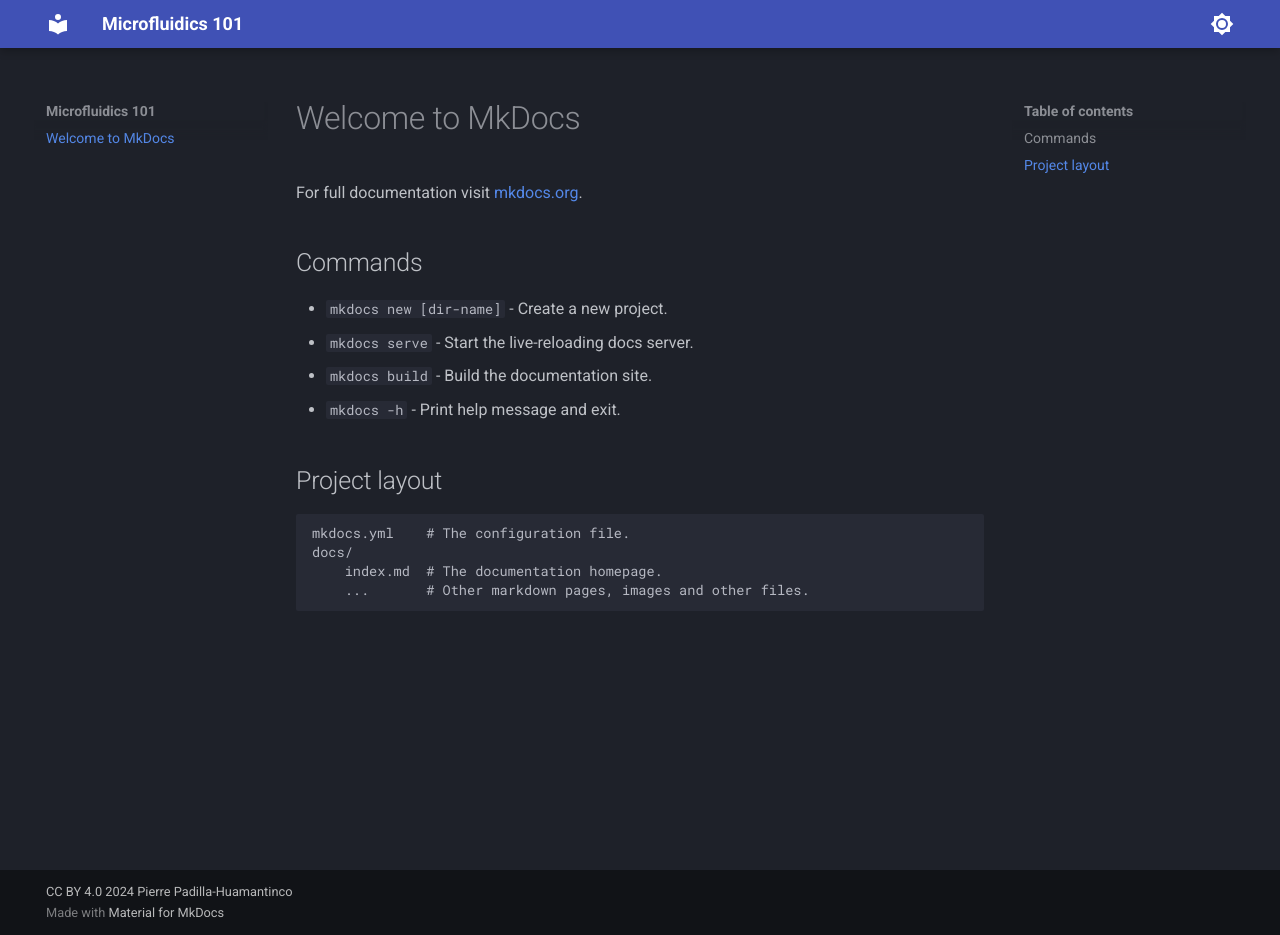
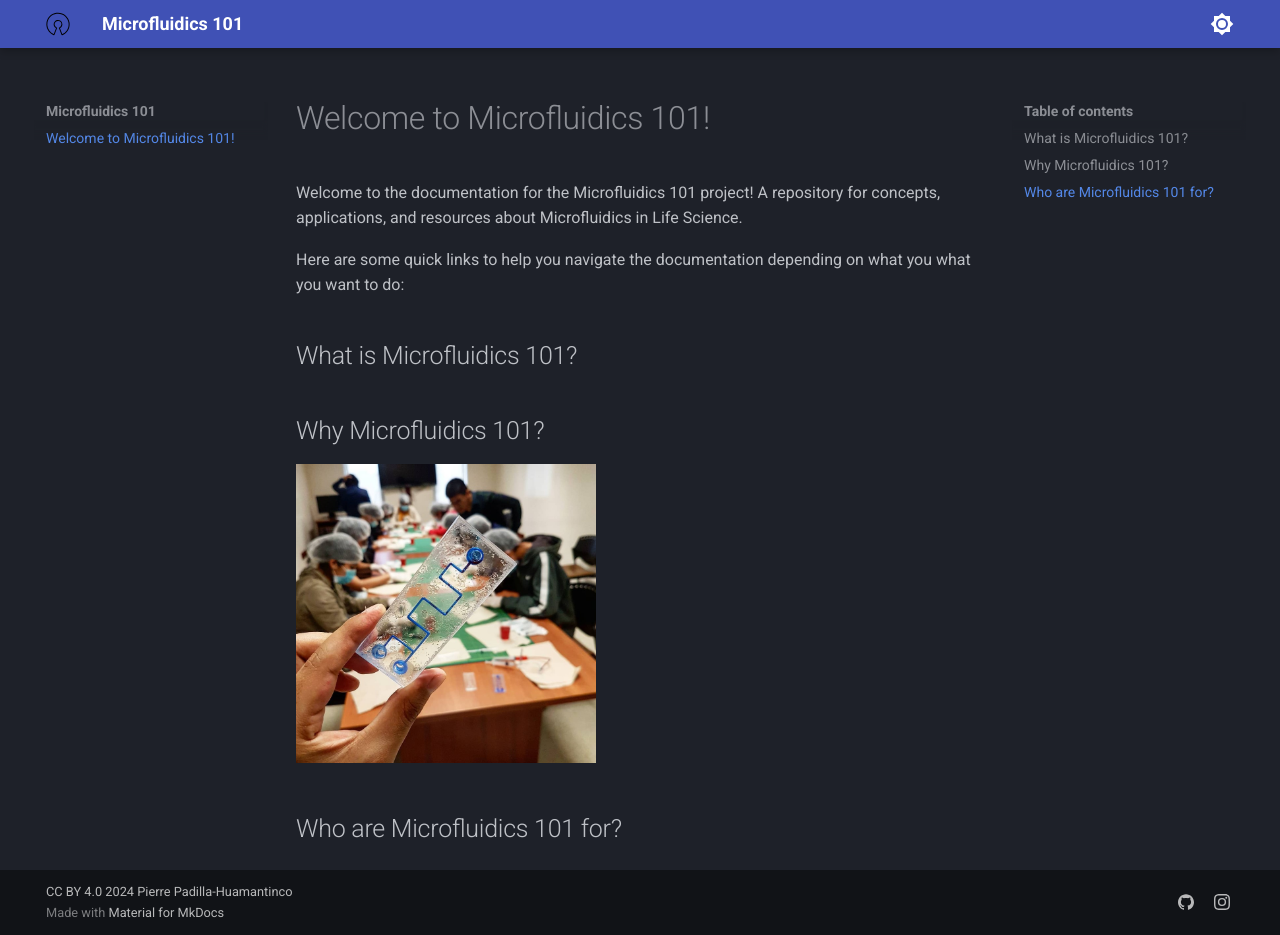
Before and after one commit to Microfluidics-101/ufluidics-101, an MkDocs documentation site: the page built from docs/index.md, in a window 1280 px wide and 935 px high. Built offline with MkDocs 1.6.1 and Material for MkDocs 9.7.7, drawn with Linux system fonts in a browser that asks for light colours.

Commit message:
Create website

```diff
--- a/docs/index.md
+++ b/docs/index.md
@@ -1,17 +1,13 @@
-# Welcome to MkDocs
+# Welcome to Microfluidics 101!
 
-For full documentation visit [mkdocs.org](https://www.mkdocs.org).
+Welcome to the documentation for the Microfluidics 101 project! A repository for concepts, applications, and resources about Microfluidics in Life Science.
 
-## Commands
+Here are some quick links to help you navigate the documentation depending on what you what you want to do:
 
-* `mkdocs new [dir-name]` - Create a new project.
-* `mkdocs serve` - Start the live-reloading docs server.
-* `mkdocs build` - Build the documentation site.
-* `mkdocs -h` - Print help message and exit.
+## What is Microfluidics 101?
 
-## Project layout
+## Why Microfluidics 101?
 
-    mkdocs.yml    # The configuration file.
-    docs/
-        index.md  # The documentation homepage.
-        ...       # Other markdown pages, images and other files.
+![Image title](assets/images/intro.jpg){ width="300" }
+
+## Who are Microfluidics 101 for?
--- a/mkdocs.yml
+++ b/mkdocs.yml
@@ -2,22 +2,24 @@
 site_url: https://biodotpe.github.io/ufluidics-101
 theme:
   name: material
+  logo: assets/logo.svg
+  favicon: assets/logo.svg
   features:
     - navigation.footer
   palette:
+    # Palette toggle for dark mode
+    - media: "(prefers-color-scheme: dark)"
+      scheme: default
+      toggle:
+        icon: material/brightness-4
+        name: Switch to system preference
+
     # Palette toggle for light mode
     - media: "(prefers-color-scheme: light)"
       scheme: slate
       toggle:
         icon: material/brightness-7
         name: Switch to dark mode
-
-    # Palette toggle for dark mode
-    - media: "(prefers-color-scheme: dark)"
-      scheme: default
-      toggle:
-        icon: material/brightness-4
-        name: Switch to system preference
 
 markdown_extensions:
   - attr_list
@@ -35,6 +37,8 @@
       alternate_style: true
   - admonition
   - pymdownx.details
+  - md_in_html
+  - pymdownx.blocks.caption
 
 plugins:
    - glightbox:
@@ -54,4 +58,11 @@
        shadow: true
        manual: false
 
+extra:
+  social:
+    - icon: simple/github
+      link: https://github.com/biodotpe/ufluidics-101
+    - icon: simple/instagram
+      link: https://www.instagram.com/ufluidics_101/
+
 copyright: CC BY 4.0 2024 Pierre Padilla-Huamantinco
```
Also changed, not shown: docs/assets/images/intro.jpg (added), docs/assets/logo.svg (added), 1 other file.
